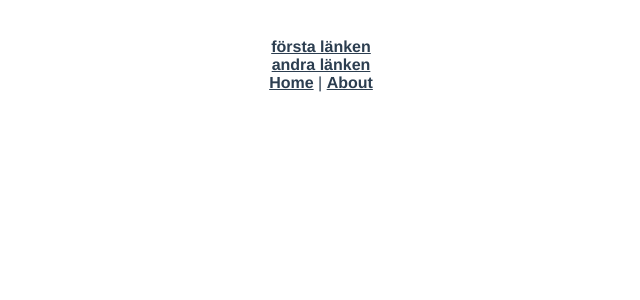
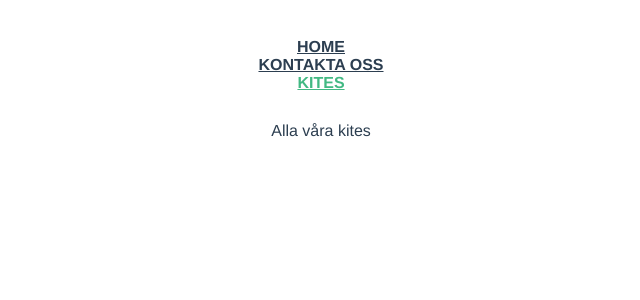
Before and after one commit to KamikazeSloth/kiteShop, a Vue app: page /kites in a window 1280 px wide. Shown: the top 300 px of the page, without its empty margins (319-959 px from the left). Built offline with nearby package versions, Linux system fonts and the light colour scheme.

Commit message:
add some routes

```diff
--- a/src/App.vue
+++ b/src/App.vue
@@ -1,8 +1,6 @@
 <template>
   <div id="nav">
     <TopNavBar></TopNavBar>
-    <router-link to="/">Home</router-link> |
-    <router-link to="/about">About</router-link>
   </div>
   <router-view/>
 </template>
--- a/src/components/HelloWorld.vue
+++ /dev/null
@@ -1,30 +0,0 @@
-<template>
-    <h1>{{ msg }}</h1>
-</template>
-
-<script>
-export default {
-  name: 'HelloWorld',
-  props: {
-    msg: String
-  }
-}
-</script>
-
-<!-- Add "scoped" attribute to limit CSS to this component only -->
-<style scoped>
-h3 {
-  margin: 40px 0 0;
-}
-ul {
-  list-style-type: none;
-  padding: 0;
-}
-li {
-  display: inline-block;
-  margin: 0 10px;
-}
-a {
-  color: #42b983;
-}
-</style>
--- a/src/components/TopNavBar.vue
+++ b/src/components/TopNavBar.vue
@@ -1,10 +1,8 @@
 <template>
     <div>
-        <TopNavBarLink src='hit' text='första länken'>
-        </TopNavBarLink>
-
-        <TopNavBarLink src='dit' text='andra länken'>
-        </TopNavBarLink>
+        <TopNavBarLink src='/' text='Home' />
+        <TopNavBarLink src='contact' text='Kontakta oss' />
+        <TopNavBarLink src='kites' text='Kites' />
     </div>
 </template>
 
--- a/src/components/TopNavBarLink.vue
+++ b/src/components/TopNavBarLink.vue
@@ -1,6 +1,6 @@
 <template>
-    <div>
-        <router-link to='src'>{{ text }}</router-link>
+    <div class="link">
+        <router-link :to="{ path: src }">{{ text }}</router-link>
     </div>
 </template>
 
@@ -17,5 +17,8 @@ export default {
 
 <style scoped>
 
+.link {
+  text-transform: uppercase;
+}
 
 </style>
--- a/src/router/index.js
+++ b/src/router/index.js
@@ -1,5 +1,7 @@
 import { createRouter, createWebHistory } from 'vue-router'
 import Home from '../views/Home.vue'
+import Contact from '../views/Contact.vue'
+import Kites from '../views/Kites.vue'
 
 const routes = [
   {
@@ -8,8 +10,18 @@ const routes = [
     component: Home
   },
   {
-    path: '/about',
-    name: 'About',
+    path: '/contact',
+    name: 'contact',
+    component: Contact
+  },
+  {
+    path: '/kites',
+    name: 'kites',
+    component: Kites
+  },
+  {
+    path: '/',
+    name: 'dit',
     // route level code-splitting
     // this generates a separate chunk (about.[hash].js) for this route
     // which is lazy-loaded when the route is visited.
--- /dev/null
+++ b/src/views/Contact.vue
@@ -0,0 +1,16 @@
+<template>
+    <div>
+        kontakta oss på 123 123 123
+    </div>
+</template>
+
+<script>
+export default {
+  name: 'Contact'
+}
+</script>
+
+<style scoped>
+
+
+</style>
--- a/src/views/Home.vue
+++ b/src/views/Home.vue
@@ -1,18 +1,13 @@
 <template>
   <div class="home">
-    <img alt="Vue logo" src="../assets/logo.png">
-    <HelloWorld msg="Welcome to Your Vue.js App"/>
+    hemma
   </div>
 </template>
 
 <script>
 // @ is an alias to /src
-import HelloWorld from '@/components/HelloWorld.vue'
 
 export default {
-  name: 'Home',
-  components: {
-    HelloWorld
-  }
+  name: 'Home'
 }
 </script>
--- /dev/null
+++ b/src/views/Kites.vue
@@ -0,0 +1,16 @@
+<template>
+    <div>
+        Alla våra kites
+    </div>
+</template>
+
+<script>
+export default {
+  name: 'Kites'
+}
+</script>
+
+<style scoped>
+
+
+</style>
```
